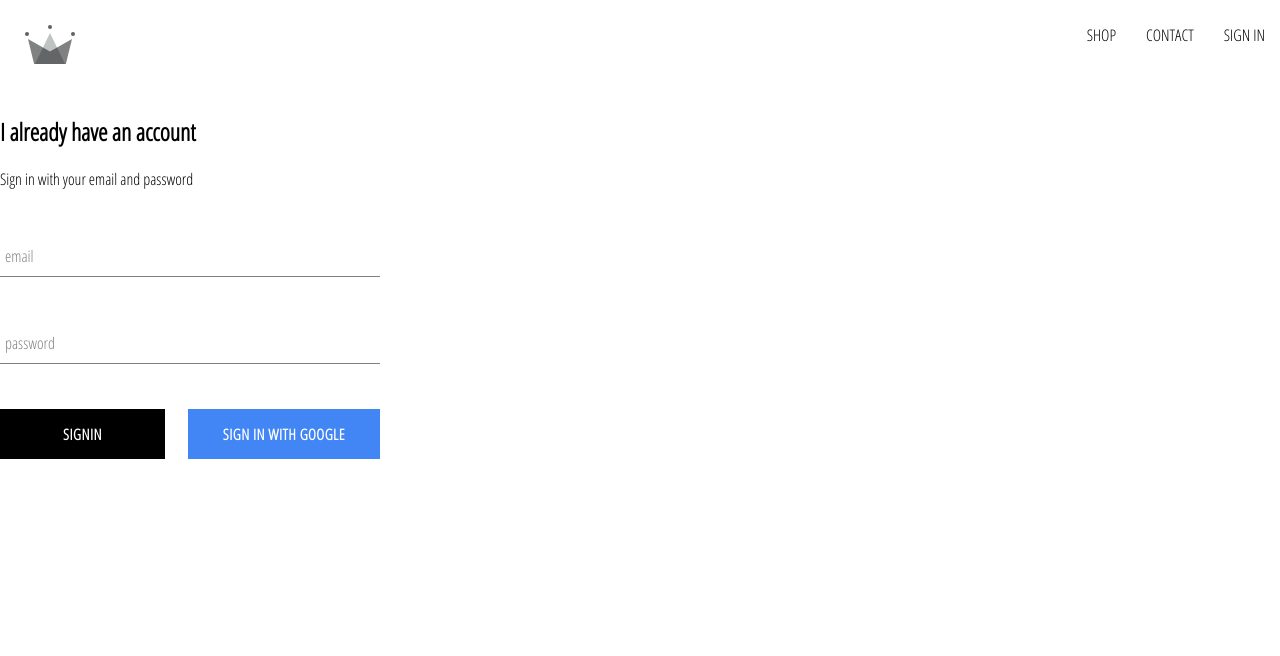
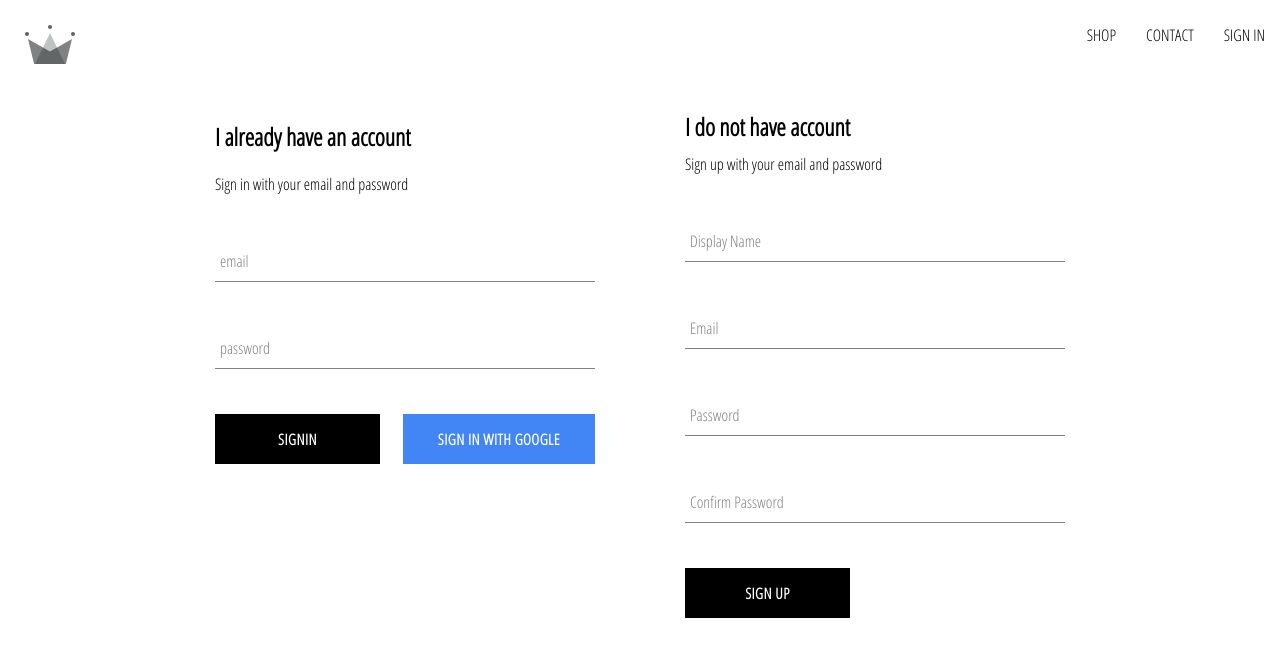
Before and after one commit to karanpreet1593/crwn-clothing, a React (Create React App) app: page /signin in a window 1280 px wide. Shown: the top 656 px of the page. Built offline with nearby package versions, Linux system fonts and the light colour scheme; no server answers.

Commit message:
implemented firebase utils to authenticate and store users in firestore

```diff
--- a/src/App.js
+++ b/src/App.js
@@ -5,7 +5,7 @@
 import './App.css';
 import Header from './components/header/header.component';
 import SignInAndSignUpPage from './pages/sign-in-and-sign-up/sign-in-and-sign-up.component';
-import {auth} from './firebase/firebase.utils';
+import {auth,createUserProfileDocument} from './firebase/firebase.utils';
 
 
 
@@ -20,9 +20,25 @@
   unsubscribeFromAuth = null
 
   componentDidMount(){
-    this.unsubscribeFromAuth = auth.onAuthStateChanged(user =>{
-      this.setState({currentUser:user});
-      console.log(user);
+    this.unsubscribeFromAuth = auth.onAuthStateChanged(async userAuth =>{
+      if(userAuth){
+                    const userRef = await createUserProfileDocument(userAuth);
+
+                    userRef.onSnapshot(snapShot =>{
+                      this.setState({
+                        currentUser: {
+                          id: snapShot.id,
+                          ...snapShot.data()
+                        }
+                      });
+                      console.log(this.state);
+                    });
+
+
+         } else{
+           this.setState({currentUser:userAuth})
+         }
+
 
     })
   }
--- /dev/null
+++ b/src/components/sign-up/sign-up.component.jsx
@@ -0,0 +1,95 @@
+import React from 'react';
+
+import FormInput from '../form-input/form-input.component';
+import CustomButton from '../custom-button/custom-button.component';
+import { auth, createUserProfileDocument } from '../../firebase/firebase.utils';
+import './sign-up.styles.scss'
+
+class SignUp extends React.Component{
+    constructor(){
+        super();
+        this.state = {
+            displayName:'',
+            email:'',
+            password:'',
+            confirmPassword:''
+        }
+    }
+    handleSubmit= async event =>{
+        event.preventDefault();
+        const{displayName,email,password,confirmPassword} = this.state;
+        if(password !== confirmPassword){
+            alert("passwords don't match");
+            return;
+        }
+            try{
+                const {user} = await auth.createUserWithEmailAndPassword(email,password);
+
+                await createUserProfileDocument(user, {displayName});
+                 this.setState({
+                    displayName:'',
+                    email:'',
+                    password:'',
+                    confirmPassword:''
+                });
+            }
+            catch(error){
+                console.error(error);
+            }
+        }
+
+    handleChange = event =>{
+        const{name, value} = event.target;
+
+      this.setState({[name]: value});
+    }
+    render(){
+        const{displayName,email,password,confirmPassword} = this.state;
+        return(
+            <div className='sign-up'>
+                <h2 className='title'>I do not have account</h2>
+                <span>Sign up with your email and password</span>
+                <form className='sign-up-form' onSubmit={this.handleSubmit}>
+                <FormInput
+                type='text'
+                name='displayName'
+                value={displayName}
+                onChange={this.handleChange}
+                label='Display Name'
+                required
+               />
+
+                <FormInput
+                type='email'
+                name='email'
+                value={email}
+                onChange={this.handleChange}
+                label='Email'
+                required
+                />
+
+                <FormInput
+                type='password'
+                name='password'
+                value={password}
+                onChange={this.handleChange}
+                label='Password'
+                required
+                />
+
+                <FormInput
+                type='password'
+                name='confirmPassword'
+                value={confirmPassword}
+                onChange={this.handleChange}
+                label='Confirm Password'
+                required
+                />
+                <CustomButton type='submit'>SIGN UP</CustomButton>
+                </form>
+            </div>
+        )
+    }
+}
+
+export default SignUp;
--- /dev/null
+++ b/src/components/sign-up/sign-up.styles.scss
@@ -0,0 +1,9 @@
+.sign-up {
+    display: flex;
+    flex-direction: column;
+    width: 380px;
+
+    .title {
+      margin: 10px 0;
+    }
+  }
--- a/src/firebase/firebase.utils.js
+++ b/src/firebase/firebase.utils.js
@@ -12,6 +12,34 @@
     measurementId: "G-5THDD4ET3C"
   };
 
+  export const createUserProfileDocument = async (userAuth,additionalData)=>{
+    if(!userAuth) return;
+
+    const userRef = firestore.doc(`users/${userAuth.uid}`);
+
+    const snapShot = await userRef.get();
+
+
+
+    if(!snapShot.exists){
+      const {displayName, email} = userAuth;
+      const createdAt = new Date();
+
+      try{
+           await userRef.set({
+             displayName,
+             email,
+             createdAt,
+             ...additionalData
+           })
+      }
+      catch(error){
+          console.log('error creating users', error.message);
+      }
+    }
+    return userRef;
+  };
+
   firebase.initializeApp(config);
 
   export const auth = firebase.auth();
--- a/src/pages/sign-in-and-sign-up/sign-in-and-sign-up.component.jsx
+++ b/src/pages/sign-in-and-sign-up/sign-in-and-sign-up.component.jsx
@@ -1,10 +1,12 @@
 import React from 'react';
 import './sign-in-and-sign-up.styles.scss';
 import SignIn from '../../components/sign-in/sign-in.component';
+import SignUp from '../../components/sign-up/sign-up.component';
 
 const SignInAndSignUpPage=()=>(
     <div className='sign-in-and-sign-up'>
     <SignIn/>
+    <SignUp/>
     </div>
 )
 export default SignInAndSignUpPage;
--- a/src/pages/sign-in-and-sign-up/sign-in-and-sign-up.styles.scss
+++ b/src/pages/sign-in-and-sign-up/sign-in-and-sign-up.styles.scss
@@ -1,3 +1,8 @@
 .sign-in-and-sign-up{
     padding: 20px 60 px;
+    width: 850px;
+    justify-content: space-between;
+    margin: 30px auto;
+    display: flex;
+    flex-direction: row;
 }
```
